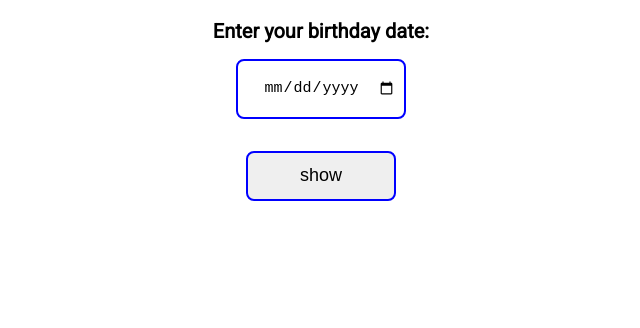
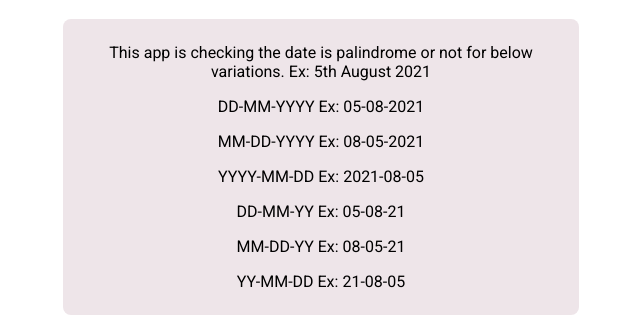
Before and after one commit to Rohitprasad83/mark-13-palindrom-birthday, a plain HTML site: page index.html in a window 1280 px wide. Shown: the part 62-390 px from the top of the page, without its empty margins (319-959 px from the left). Drawn offline with Linux system fonts and the light colour scheme.

Commit message:
Added notice banner and formatted output date

```diff
--- a/app.js
+++ b/app.js
@@ -209,9 +209,21 @@ function stringReverse(str) {
     var [countPrev, prevPal] = getPreviousPalindromeDate(date);
     var [countNext, nextPal] = getNextPalindromeDate(date);
     if (countPrev < countNext) {
+      if(prevPal.day < 10) {
+        prevPal.day = '0' + (prevPal.day);
+      }
+      if(prevPal.month < 10) {
+        prevPal.month = '0' + (prevPal.month);
+      }
       showMessage(`The nearest palindrome date is ${prevPal.day}-${prevPal.month}-${prevPal.year}, you missed by ${countPrev} ${countPrev > 1 ? 'days' : 'day'}.`);
     }
     else {
+      if(nextPal.day < 10) {
+        nextPal.day = '0' + (nextPal.day);
+      }
+      if(nextPal.month < 10) {
+        nextPal.month = '0' + (nextPal.month);
+      }
       showMessage(`The nearest palindrome date is ${nextPal.day}-${nextPal.month}-${nextPal.year}, you missed by ${countNext} ${countNext > 1 ? 'days' : 'day'}.`);
     }
     }
--- a/index.html
+++ b/index.html
@@ -12,6 +12,16 @@
 
     <main>
       <h1>Palindrome Birthday!</h1>
+      <div id="notice">
+        <p>This app is checking the date is palindrome or not for below variations. Ex: 5th August 2021</p>
+        <p>DD-MM-YYYY   Ex: 05-08-2021</p>
+        <p>MM-DD-YYYY   Ex: 08-05-2021</p>
+        <p>YYYY-MM-DD   Ex: 2021-08-05</p>
+        <p>DD-MM-YY     Ex: 05-08-21</p>
+        <p>MM-DD-YY     Ex: 08-05-21</p>
+        <p>YY-MM-DD     Ex: 21-08-05</p>
+      </div>
+
       <label for="input-date">
         Enter your birthday date:
         <input type="date" id="input-date">
--- a/style.css
+++ b/style.css
@@ -69,3 +69,11 @@ button {
 .footer .link {
   color: blue;
 }
+
+#notice {
+  background-color: #eee5e9;
+  padding: 0.5rem;
+  margin: 1rem auto;
+  width: 500px;
+  border-radius: 0.5rem;
+}
```
